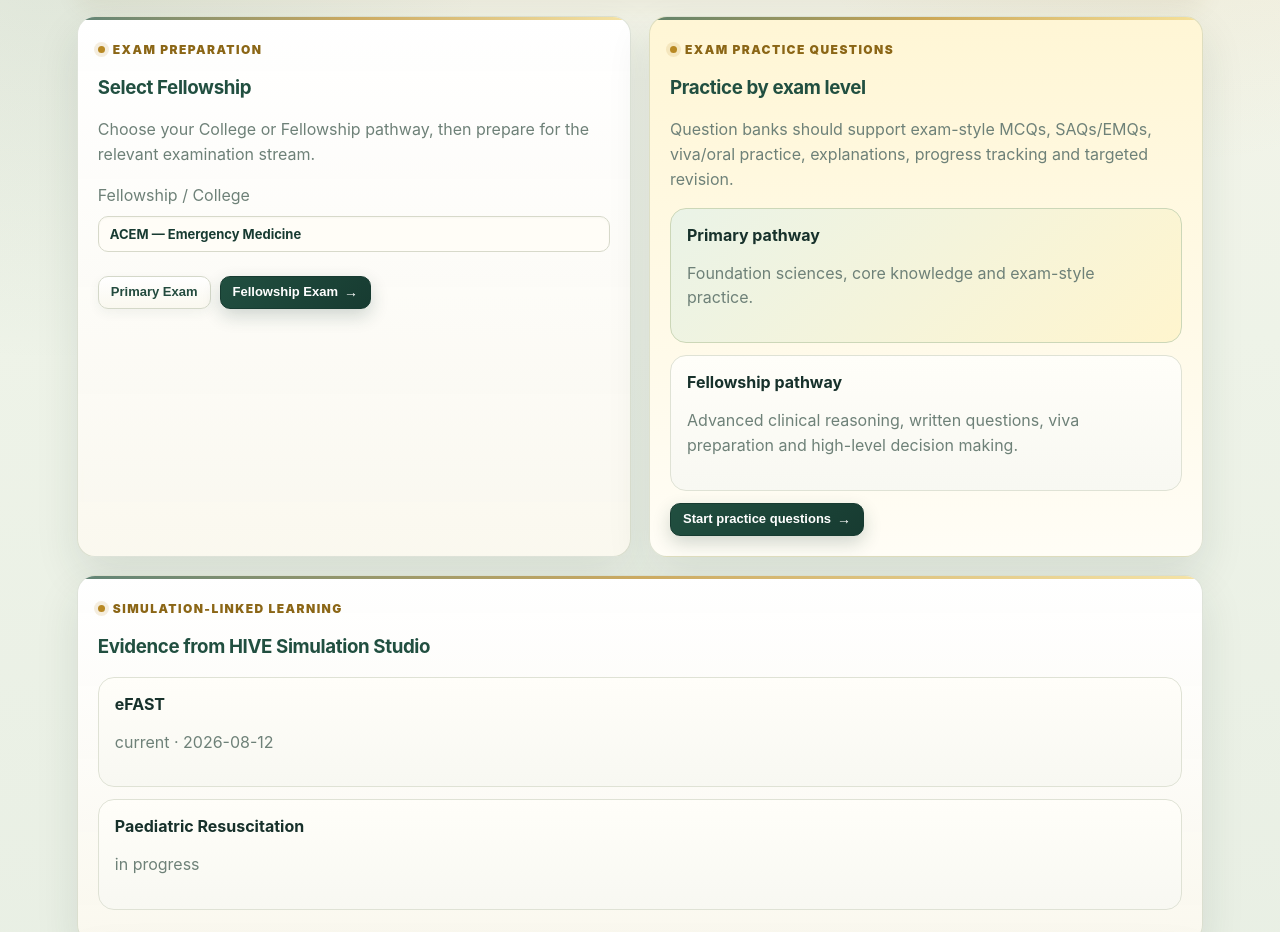
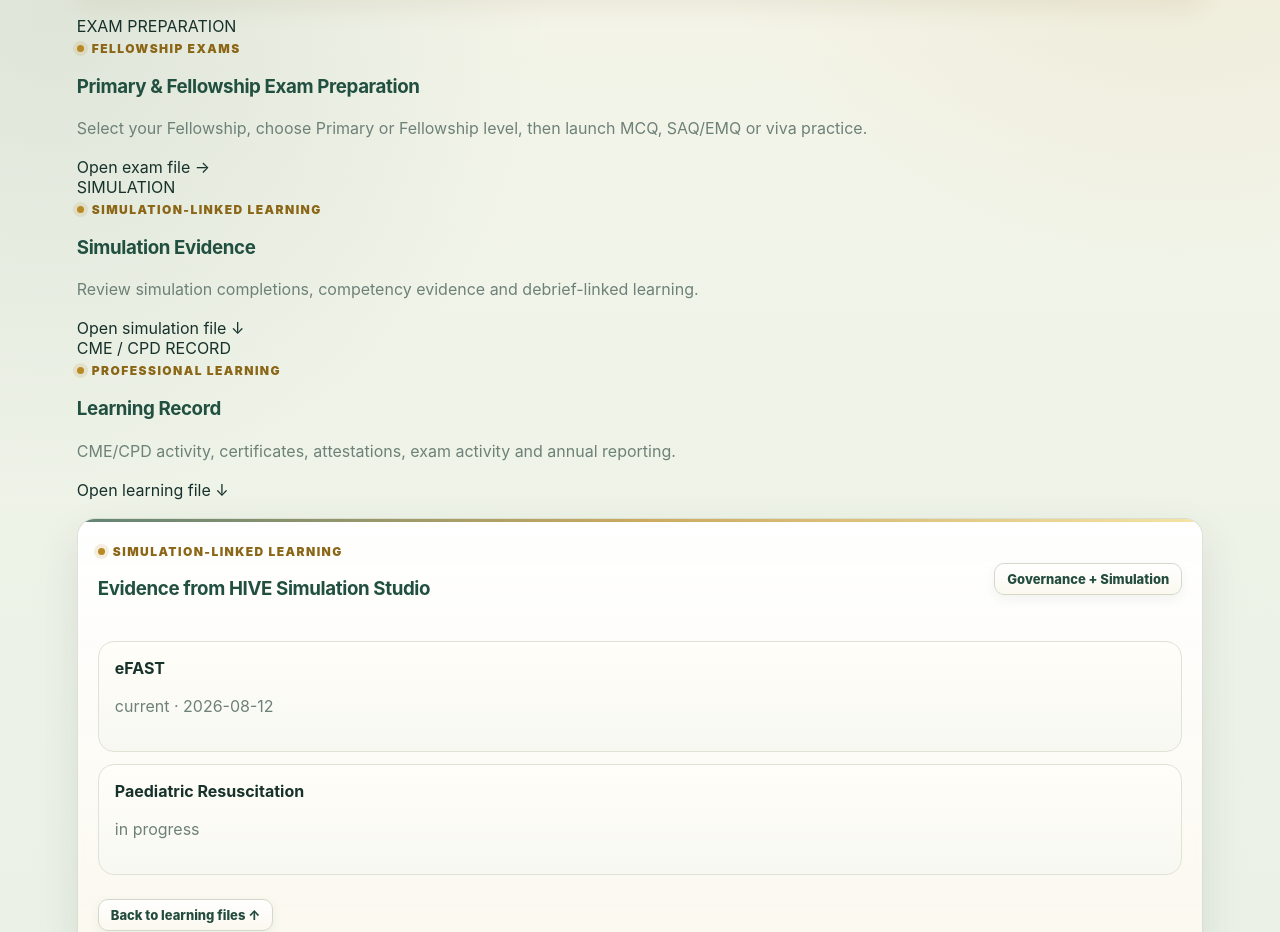
Before and after one commit to MA-730912/hive-intelligence, a Next.js app: page /clinician/cpd in a window 1280 px wide. Shown: the part 340-1272 px from the top of the page. Built offline with nearby package versions, Linux system fonts and the light colour scheme.

Commit message:
Organise CME into elegant learning files and remove dead wallet controls

```diff
--- a/components/clinician/ClinicianViews.tsx
+++ b/components/clinician/ClinicianViews.tsx
@@ -53,46 +53,62 @@ export function CompetenciesView(){
 
 export function CpdView(){
   const simulated=p.competencies.filter(c=>c.source==="simulation");
-  return <main className="section"><Header title="CME, CPD & Education" subtitle="Professional development, exam preparation, simulation evidence and learning records."/>
-    <div className="grid" style={{padding:0,gridTemplateColumns:"repeat(2,minmax(0,1fr))",marginBottom:18}}>
-      <section className="card">
-        <div className="eyebrow">Exam preparation</div>
-        <h3>Select Fellowship</h3>
-        <p className="muted">Choose your College or Fellowship pathway, then prepare for the relevant examination stream.</p>
-        <label className="muted" htmlFor="fellowship-select">Fellowship / College</label>
-        <select id="fellowship-select" className="workspace-select" defaultValue="ACEM" style={{marginTop:8}}>
-          <option value="ACEM">ACEM — Emergency Medicine</option>
-          <option value="RACP">RACP — Physicians</option>
-          <option value="ANZCA">ANZCA — Anaesthesia</option>
-          <option value="RACS">RACS — Surgery</option>
-          <option value="RACGP">RACGP — General Practice</option>
-          <option value="other">Other Fellowship</option>
-        </select>
-        <div className="actions">
-          <button className="btn">Primary Exam</button>
-          <button className="btn primary">Fellowship Exam</button>
+  return <main className="section"><Header title="CME, CPD & Education" subtitle="Your professional learning file: exam preparation, simulation evidence, certificates and development records."/>
+
+    <div className="learning-file-grid">
+      <Link className="learning-folder exam" href="/clinician/cpd/exam-prep">
+        <div className="folder-tab">EXAM PREPARATION</div>
+        <div className="folder-body">
+          <div className="eyebrow">Fellowship exams</div>
+          <h3>Primary & Fellowship Exam Preparation</h3>
+          <p className="muted">Select your Fellowship, choose Primary or Fellowship level, then launch MCQ, SAQ/EMQ or viva practice.</p>
+          <span className="folder-action">Open exam file →</span>
         </div>
-      </section>
+      </Link>
 
-      <section className="card">
-        <div className="eyebrow">Exam practice questions</div>
-        <h3>Practice by exam level</h3>
-        <p className="muted">Question banks should support exam-style MCQs, SAQs/EMQs, viva/oral practice, explanations, progress tracking and targeted revision.</p>
-        <div className="message ai"><strong>Primary pathway</strong><p className="muted">Foundation sciences, core knowledge and exam-style practice.</p></div>
-        <div className="message"><strong>Fellowship pathway</strong><p className="muted">Advanced clinical reasoning, written questions, viva preparation and high-level decision making.</p></div>
-        <button className="btn primary">Start practice questions</button>
-      </section>
+      <a className="learning-folder" href="#simulation-evidence">
+        <div className="folder-tab">SIMULATION</div>
+        <div className="folder-body">
+          <div className="eyebrow">Simulation-linked learning</div>
+          <h3>Simulation Evidence</h3>
+          <p className="muted">Review simulation completions, competency evidence and debrief-linked learning.</p>
+          <span className="folder-action">Open simulation file ↓</span>
+        </div>
+      </a>
+
+      <a className="learning-folder" href="#professional-record">
+        <div className="folder-tab">CME / CPD RECORD</div>
+        <div className="folder-body">
+          <div className="eyebrow">Professional learning</div>
+          <h3>Learning Record</h3>
+          <p className="muted">CME/CPD activity, certificates, attestations, exam activity and annual reporting.</p>
+          <span className="folder-action">Open learning file ↓</span>
+        </div>
+      </a>
     </div>
 
-    <div className="card">
-      <div className="eyebrow">Simulation-linked learning</div>
-      <h3>Evidence from HIVE Simulation Studio</h3>
-      {simulated.map(c=><div className="message" key={c.id}><strong>{c.title}</strong><p className="muted">{c.status.replaceAll("_"," ")}{c.lastAssessed?" · "+c.lastAssessed:""}</p></div>)}
-    </div>
-    <div className="card"><div className="eyebrow">Professional learning record</div><p className="muted">CME/CPD hours, activity categories, uploaded certificates, supervisor attestations, exam preparation activity and exportable annual reports will plug into this record.</p></div>
+    <section className="card" id="simulation-evidence" style={{marginTop:18}}>
+      <div className="toolbar">
+        <div><div className="eyebrow">Simulation-linked learning</div><h3>Evidence from HIVE Simulation Studio</h3></div>
+        <Link className="btn" href="/architecture#adverse-events">Governance + Simulation</Link>
+      </div>
+      {simulated.length===0?<p className="muted">No simulation evidence is currently attached to this synthetic profile.</p>:simulated.map(c=><div className="message" key={c.id}><strong>{c.title}</strong><p className="muted">{c.status.replaceAll("_"," ")}{c.lastAssessed?" · "+c.lastAssessed:""}</p></div>)}
+      <div className="actions"><a className="btn" href="#top">Back to learning files ↑</a></div>
+    </section>
+
+    <section className="card" id="professional-record" style={{marginTop:18}}>
+      <div className="eyebrow">Professional learning record</div>
+      <h3>Your CME / CPD file</h3>
+      <div className="message ai"><strong>Exam preparation</strong><p className="muted">Practice activity and future performance trends can feed your private learning plan.</p></div>
+      <div className="message"><strong>Certificates & attestations</strong><p className="muted">Uploaded certificates, supervisor attestations and simulation evidence will sit in the same professional record.</p></div>
+      <div className="message"><strong>Annual reporting</strong><p className="muted">Exportable summaries can support annual CME/CPD review without changing the underlying evidence.</p></div>
+      <div className="actions">
+        <Link className="btn primary" href="/clinician/cpd/exam-prep">Open Exam Preparation</Link>
+        <Link className="btn" href="/clinician/competencies">View Competency Passport</Link>
+      </div>
+    </section>
   </main>;
 }
-
 export function WalletView(){
   const total=p.expenses.filter(e=>e.status!=="paid").reduce((sum,e)=>sum+e.amount,0);
   return <main className="section"><Header title="Professional Wallet" subtitle="Professional fees, invoices, receipts and renewals in one administrative view."/>
@@ -103,9 +119,9 @@ export function WalletView(){
         <div style={{textAlign:"right"}}><div className="kpi" style={{fontSize:24}}>AUD {e.amount.toLocaleString()}</div><span className="chip">{e.status.replaceAll("_"," ").toUpperCase()}</span></div>
       </div>
       <div className="chips">
-        {e.invoiceReference&&<button className="btn">View invoice</button>}
-        {e.receiptReference&&<button className="btn">View receipt</button>}
-        <button className="btn" disabled>Payment integration planned</button>
+        {e.invoiceReference&&<span className="chip">Invoice on file</span>}
+        {e.receiptReference&&<span className="chip">Receipt on file</span>}
+        <span className="chip">Payment integration planned</span>
       </div>
     </div>)}
     <div className="demo-banner"><strong>Payment design:</strong> first integrate official renewal/payment links and receipt reconciliation. Direct payments should only use approved provider/payment integrations.</div>
```
